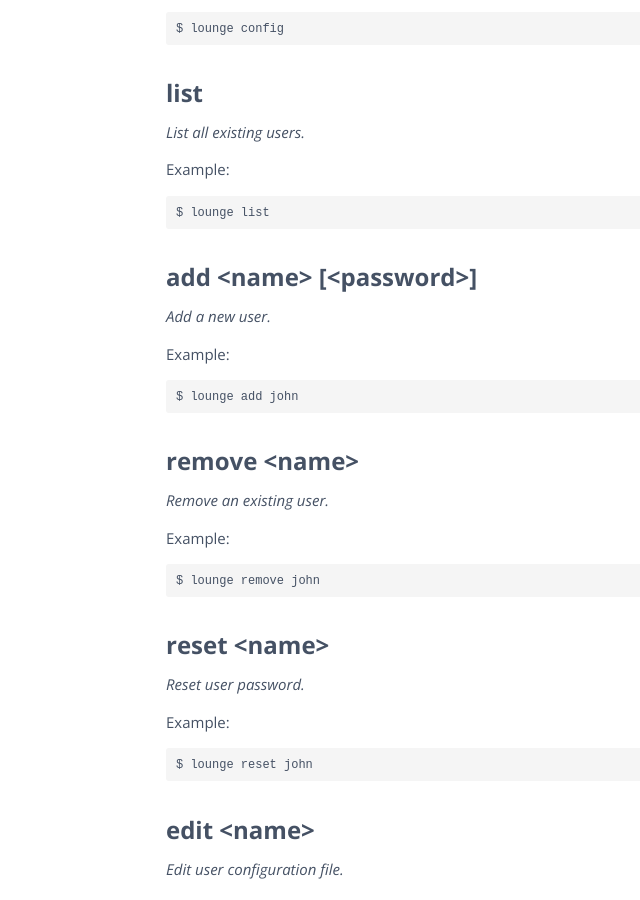
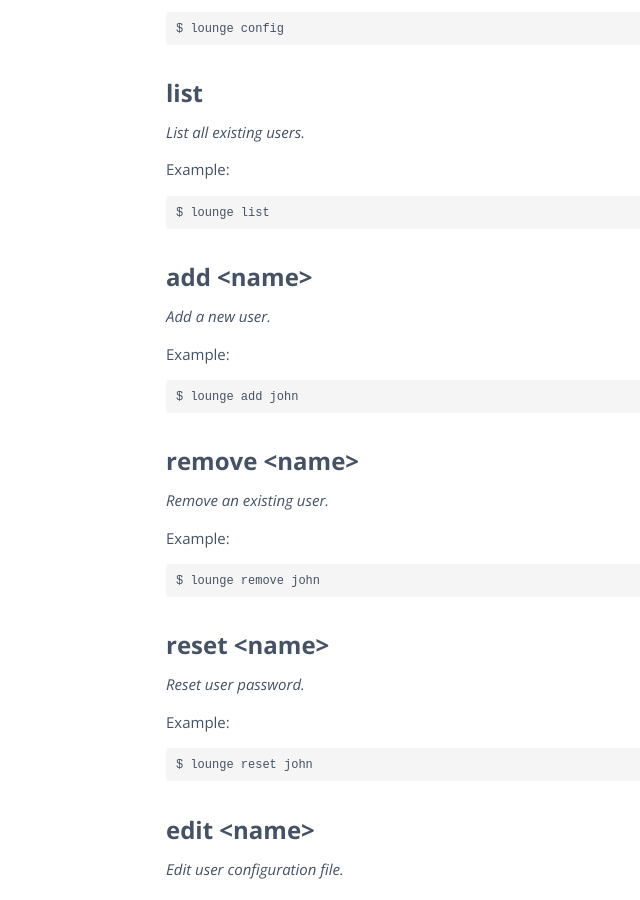
Before and after one commit to thelounge/thelounge.github.io, a Jekyll site: the page built from _docs/getting_started/usage.md, in a window 1280 px wide and 900 px high, scrolled down 786 px. Shown: the whole window, without its empty margins (304-944 px from the left). Built offline with Jekyll 4.4.1, drawn with Linux system fonts in a browser that asks for light colours; Markdown is read by kramdown in place of the engine named in the settings; comment, search, counter and statistics services are not loaded; some of the changed lines change nothing that is shown.

Commit message:
Remove false information about setting up password along with creating a user

````diff
--- a/_docs/getting_started/usage.md
+++ b/_docs/getting_started/usage.md
@@ -53,7 +53,7 @@
 $ lounge list
 ```
 
-## `add <name> [<password>]`
+## `add <name>`
 
 _Add a new user._
 
````
